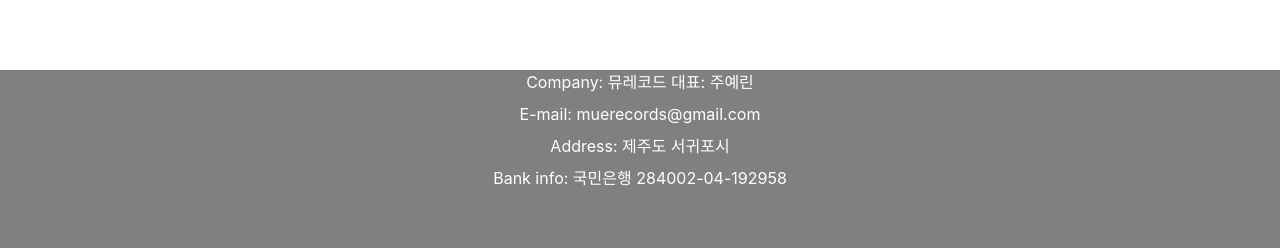
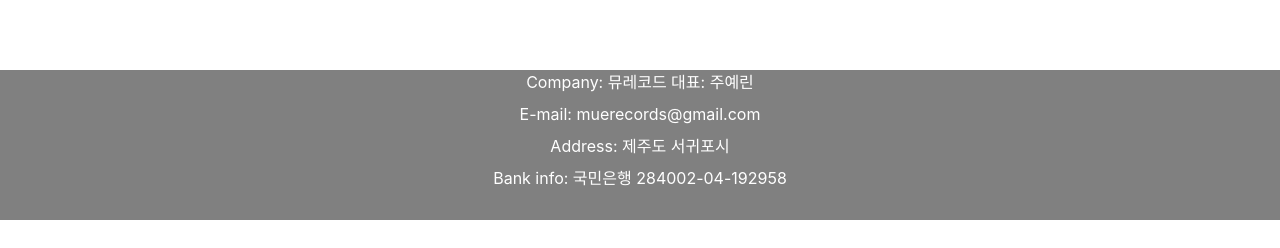
Before and after one commit to yel106/prj3, a React (Create React App) app: page / in a window 1280 px wide. Shown: the part 704-952 px from the top of the page. After the commit the page ends 924 px from the top, so only its background shows below. Built offline with nearby package versions, Linux system fonts and the light colour scheme; no server answers.

Commit message:
wjsgmldus drawer수정

```diff
--- a/src/layout/HomeLayout.js
+++ b/src/layout/HomeLayout.js
@@ -19,12 +19,13 @@
       <Spacer h={100} />
       <Box
         w="100%"
-        h="250px"
+        h="150px"
         mt={5}
         textAlign="center"
         backgroundColor="grey"
         color="white"
       >
+        <Box mt={15}>
           <Text mt={10} mb={2}>
             Company: 뮤레코드 대표: 주예린
           </Text>
@@ -32,6 +33,7 @@
           <Text mb={2}>Address: 제주도 서귀포시</Text>
           <Text mb={2}>Bank info: 국민은행 284002-04-192958</Text>
         </Box>
+      </Box>
     </>
   );
 }
--- a/src/page/component/NavBar.js
+++ b/src/page/component/NavBar.js
@@ -465,6 +465,7 @@
                   )}
                 </Stack>
                 <Card
+                  mt={15}
                   size="lg"
                   variant="ghost"
                   margin="center"
```
Lines whose indentation alone changed are shown as unchanged.
